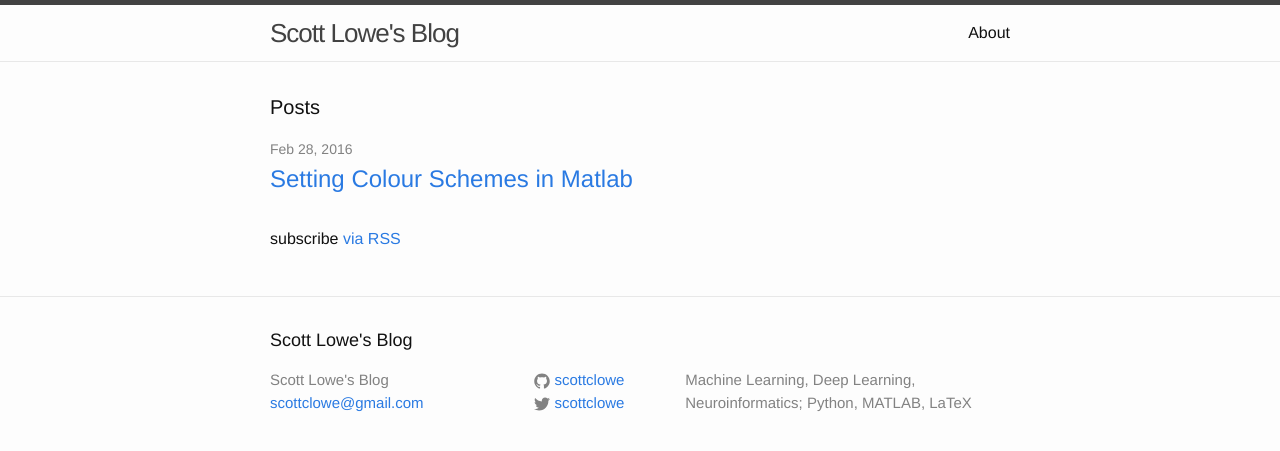
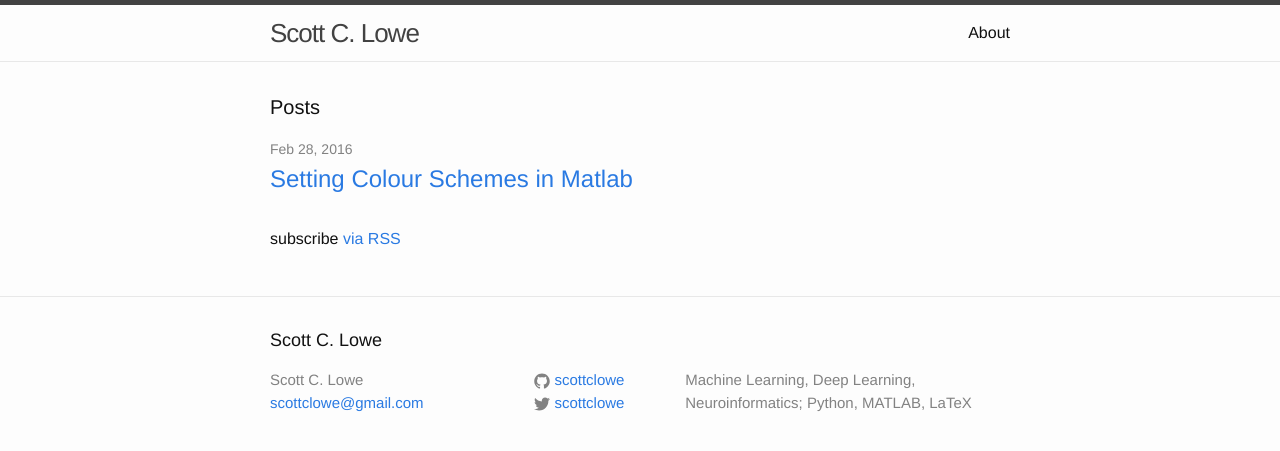
Before and after one commit to scottclowe/scottclowe.github.io, a Jekyll site: the page built from index.html, in a window 1280 px wide. Shown: the top 451 px of the page. Built offline with Jekyll 4.4.1, drawn with Linux system fonts in a browser that asks for light colours.

Commit message:
Don't include Blog in site title

```diff
--- a/_config.yml
+++ b/_config.yml
@@ -6,7 +6,7 @@
 # 'jekyll serve'. If you change this file, please restart the server process.
 
 # Site settings
-title: Scott Lowe's Blog
+title: Scott C. Lowe
 email: scottclowe@gmail.com
 description: > # this means to ignore newlines until "baseurl:"
   Machine Learning, Deep Learning, Neuroinformatics; Python, MATLAB, LaTeX
```
